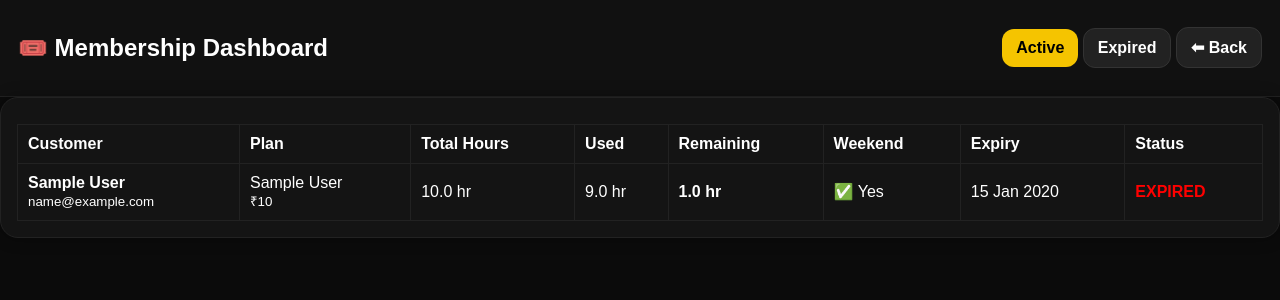
After one commit to Atishkumar98-Dev/Breakroom, a Django app: page /memberships/ in a window 1280 px wide. The commit adds this page. Shown: the top 300 px of the page. Run offline with Django 5.2, Linux system fonts and the light colour scheme; a user stored in the database is signed in; tables that the repository leaves empty hold one stand-in row (values such as "Sample post").

Commit message:
Commit-for-Dashboard-Membership

```diff
--- a/breakroomapp/urls.py
+++ b/breakroomapp/urls.py
@@ -69,5 +69,19 @@ urlpatterns = [
     path("bill/print/<int:bill_id>/", views.print_bill_by_id, name="print_bill_by_id"),
     path("dashboard/profit/", views.profit_dashboard, name="profit_dashboard"),
 
+    path(
+        "membership/buy/",
+        views.buy_membership,
+        name="buy_membership"
+    ),
+
+    path(
+        "membership/view/",
+        views.view_membership,
+        name="view_membership"
+    ),
+
+    # urls.py
+path("memberships/", views.membership_dashboard, name="membership_dashboard"),
 
 ]
--- a/breakroomapp/views.py
+++ b/breakroomapp/views.py
@@ -15,7 +15,8 @@ import io, os
 from datetime import datetime, timedelta
 import json
 from .models import Bill, BillItem, Customer , Product, Category, Inventory
-from .utils import generate_bill_no, recalc_bill
+from .models import *
+from .utils import generate_bill_no, recalc_bill , get_active_membership
 
 # ✅ Import ALL rates & menu from rates.py
 from .rates import FOOD_MENU, COMBOS,DRINKS, pool_rate_for_time, ps5_price
@@ -334,70 +335,110 @@ def allocate_pool_table(preferred_table, start_t, end_t):
 def add_pool(request):
     bill = get_current_bill(request)
 
+    # 🔒 Customer required
+    if not bill.customer:
+        messages.error(request, "❌ Save customer first.")
+        return redirect("pos:bill_summary")
+
+    # 🔍 Active membership (if any)
+    membership = get_active_membership(bill.customer)
+
     if request.method == "POST":
         table_no = request.POST.get("pool_table")
-        duration = request.POST.get("pool_duration")  # 30/60/120/180
+        duration = request.POST.get("pool_duration")   # minutes: "30", "60", etc
         ft = request.POST.get("from_time")
 
-        if table_no and duration and ft:
-            minutes = int(duration)
-            auto_to = add_minutes_to_time(ft, minutes)
+        if not (table_no and duration and ft):
+            messages.error(request, "❌ Select table, duration and time.")
+            return redirect("pos:add_pool")
 
-            start_t = datetime.strptime(ft, "%H:%M").time()
-            end_t = datetime.strptime(auto_to, "%H:%M").time()
-            selected_table, msg = allocate_pool_table(table_no, start_t, end_t)
+        minutes = int(duration)
+        deduct_hours = Decimal(minutes) / Decimal("60")  # ⭐ supports 0.5, 1.5 etc
 
-            if not selected_table:
-                messages.error(request, msg)
-                return redirect("pos:add_pool")   # ✅ message shown on Add Pool page
+        auto_to = add_minutes_to_time(ft, minutes)
+        start_t = datetime.strptime(ft, "%H:%M").time()
+        end_t = datetime.strptime(auto_to, "%H:%M").time()
 
-            if msg:
-                messages.warning(request, msg)
+        selected_table, msg = allocate_pool_table(table_no, start_t, end_t)
+        if not selected_table:
+            messages.error(request, msg)
+            return redirect("pos:add_pool")
 
-            # ✅ Now use selected table
-            resource = f"POOL-{selected_table}"
+        if msg:
+            messages.warning(request, msg)
 
+        resource = f"POOL-{selected_table}"
+
+        # ⛔ Overlap check
+        if has_overlap(bill, resource, start_t, end_t):
+            messages.error(request, "❌ Pool table busy in this slot.")
+            return redirect("pos:add_pool")
+
+        name = f"Pool Table {selected_table} ({ft}-{auto_to})"
+        today = localtime(now()).date()
+
+        start_dt = make_aware(datetime.combine(today, start_t))
+        end_dt = make_aware(datetime.combine(today, end_t))
+
+        # ============================
+        # 🎟️ MEMBERSHIP DECISION (NO DEDUCTION)
+        # ============================
+        use_membership = False
+        rate = Decimal("0")
+        note = ""
+
+        if membership:
+            if not membership.weekend_access and is_weekend_today():
+                messages.info(request, "ℹ Membership not valid on weekends.")
+            elif membership.hours_remaining >= deduct_hours:
+                use_membership = True
+                rate = Decimal("0")
+                note = f"MEMBERSHIP::{deduct_hours}"
+
+                messages.success(
+                    request,
+                    f"🎟️ Membership will be used ({deduct_hours} hr)"
+                )
+
+        # ============================
+        # 💰 NORMAL BILLING (NO MEMBERSHIP)
+        # ============================
+        if not use_membership:
             weekend = is_weekend_today()
             rates = pool_rate_for_time(start_t, weekend)
-            print(duration,rates,'duration')
-            rate = rates.get(duration, 0)
-            print(rate,'rate')
+            rate = Decimal(str(rates.get(duration, 0)))
+
             if rate == 0:
-                messages.error(request, "❌ Duration not available for selected time slot.")
+                messages.error(request, "❌ Invalid pool rate.")
                 return redirect("pos:add_pool")
 
-            qty = minutes / 60
-            resource = f"POOL-{selected_table}"
+        # ============================
+        # 🧾 CREATE BILL ITEM
+        # ============================
+        BillItem.objects.create(
+            bill=bill,
+            category="GAME",
+            item_name=name,
+            quantity=deduct_hours,   # stored in HOURS
+            rate=rate,
+            resource=resource,
+            start_time=start_t,
+            end_time=end_t,
+            start_dt=start_dt,
+            end_dt=end_dt,
+            note=note,               # 👈 deduction marker
+            is_discountable=False,
+        )
 
-
-            if has_overlap(bill, resource, start_t, end_t):
-                messages.error(request, f"❌ Pool Table {table_no} BUSY during {ft}-{auto_to}")
-                return redirect("pos:add_pool")
-
-            name = f"Pool Table {selected_table} ({ft}-{auto_to})"
-            today = localtime(now()).date()
-
-            start_dt = make_aware(datetime.combine(today, datetime.strptime(ft, "%H:%M").time()))
-            end_dt   = make_aware(datetime.combine(today, datetime.strptime(auto_to, "%H:%M").time()))
-
-
-            BillItem.objects.create(
-                bill=bill,
-                category="GAME",
-                item_name=name,
-                quantity=qty,
-                rate=rate,
-                resource=resource,
-                start_time=start_t,
-                end_time=end_t,
-                start_dt=start_dt,
-                end_dt=end_dt,
-            )
-            messages.success(request, f"✅ Added {name}")
-
+        recalc_bill(bill)
+        messages.success(request, f"✅ Added {name}")
         return redirect("pos:bill_summary")
 
-    return render(request, "pos/add_pool.html", {"bill": bill})
+    return render(request, "pos/add_pool.html", {
+        "bill": bill,
+        "membership": membership,
+    })
+
 
 
 # ------------------ ADD PS5 ------------------
@@ -555,7 +596,33 @@ def mark_paid(request):
             bill.paid_upi = paid_upi
             bill.paid_cash = paid_cash
             bill.payment_status = "PARTIAL"
+        if bill.customer:
+            membership = get_active_membership(bill.customer)
 
+            if membership:
+                total_deduct_hours = Decimal("0")
+
+                for item in bill.billitem_set.filter(
+                    category="GAME",
+                    note__startswith="MEMBERSHIP::"
+                ):
+                    hrs = Decimal(item.note.split("::")[1])
+                    total_deduct_hours += hrs
+
+                if total_deduct_hours > 0:
+                    if membership.hours_remaining < total_deduct_hours:
+                        messages.error(
+                            request,
+                            "❌ Membership hours insufficient at payment time."
+                        )
+                        return redirect("pos:bill_summary")
+
+                    membership.hours_remaining -= total_deduct_hours
+                    membership.save()
+
+    # =========================
+    # ✅ FINALIZE BILL
+    # =========================
         bill.is_paid = True
         bill.save()
 
@@ -1149,3 +1216,95 @@ def profit_dashboard(request):
          "food_items": food_items,
         "food_quantities": food_quantities,
     })
+
+
+@login_required
+def buy_membership(request):
+    bill = get_current_bill(request)
+
+    if not bill.customer:
+        messages.error(request, "❌ Save customer first.")
+        return redirect("pos:bill_summary")
+
+    plans = MembershipPlan.objects.all()
+
+    if request.method == "POST":
+        plan_id = request.POST.get("plan")
+        weekend = request.POST.get("weekend_access") == "on"
+
+        plan = MembershipPlan.objects.get(id=plan_id)
+
+        expires_at = localtime(now()) + timedelta(days=plan.validity_days)
+
+        CustomerMembership.objects.create(
+            customer=bill.customer,
+            plan=plan,
+            hours_remaining=plan.total_hours,
+            expires_at=expires_at,
+            weekend_access=weekend,
+        )
+
+        messages.success(request, "🎉 Membership activated successfully!")
+        return redirect("pos:bill_summary")
+
+    return render(request, "pos/buy_membership.html", {
+        "plans": plans,
+        "customer": bill.customer,
+    })
+
+
+@login_required
+def view_membership(request):
+    bill = get_current_bill(request)
+
+    if not bill.customer:
+        messages.error(request, "❌ Save customer first.")
+        return redirect("pos:bill_summary")
+
+    memberships = CustomerMembership.objects.filter(
+        customer=bill.customer,
+        is_active=True
+    )
+
+    return render(request, "pos/view_membership.html", {
+        "customer": bill.customer,
+        "memberships": memberships,
+    })
+
+
+@login_required
+def membership_dashboard(request):
+    now_time = localtime(now())
+    status = request.GET.get("status")
+
+    memberships = (
+        CustomerMembership.objects
+        .select_related("customer", "plan")
+        .order_by("-purchased_at")
+    )
+
+    # ✅ STATUS FILTERS (FIXED)
+    if status == "active":
+        memberships = memberships.filter(
+            is_active=True,
+            expires_at__gte=now_time
+        )
+    elif status == "expired":
+        memberships = memberships.filter(
+            Q(is_active=False) | Q(expires_at__lt=now_time)
+        )
+
+    membership_data = []
+    for m in memberships:
+        used_hours = m.plan.total_hours - m.hours_remaining
+
+        membership_data.append({
+            "obj": m,
+            "used_hours": used_hours if used_hours > 0 else 0,
+        })
+
+    return render(request, "pos/membership_dashboard.html", {
+        "membership_data": membership_data,
+        "now": now_time,
+        "status": status,
+    })
--- /dev/null
+++ b/templates/pos/membership_dashboard.html
@@ -0,0 +1,80 @@
+{% load static %}
+<!DOCTYPE html>
+<html>
+<head>
+  <title>Membership Dashboard</title>
+  <link rel="stylesheet" href="{% static 'pos/style.css' %}">
+</head>
+<body>
+
+<div class="topbar">
+  <h2>🎟️ Membership Dashboard</h2>
+  <div>
+    <a href="?status=active" class="btn">Active</a>
+    <a href="?status=expired" class="btn dark">Expired</a>
+    <a href="{% url 'pos:dashboard' %}" class="btn dark">⬅ Back</a>
+  </div>
+</div>
+
+<div class="card wide">
+  <table class="table">
+    <thead>
+      <tr>
+        <th>Customer</th>
+        <th>Plan</th>
+        <th>Total Hours</th>
+        <th>Used</th>
+        <th>Remaining</th>
+        <th>Weekend</th>
+        <th>Expiry</th>
+        <th>Status</th>
+      </tr>
+    </thead>
+
+    <tbody>
+     {% for row in membership_data %}
+{% with m=row.obj %}
+<tr>
+  <td>
+    <b>{{ m.customer.name }}</b><br>
+    <small>{{ m.customer.email }}</small>
+  </td>
+
+  <td>
+    {{ m.plan.name }}<br>
+    <small>₹{{ m.plan.price }}</small>
+  </td>
+
+  <td>{{ m.plan.total_hours|floatformat:1 }} hr</td>
+
+  <td>
+    {{ row.used_hours|floatformat:1 }} hr
+  </td>
+
+  <td>
+    <b>{{ m.hours_remaining|floatformat:1 }} hr</b>
+  </td>
+
+  <td>
+    {% if m.weekend_access %}✅ Yes{% else %}❌ No{% endif %}
+  </td>
+
+  <td>{{ m.expires_at|date:"d M Y" }}</td>
+
+  <td>
+    {% if m.is_active and m.expires_at >= now %}
+      <span style="color:green;font-weight:bold;">ACTIVE</span>
+    {% else %}
+      <span style="color:red;font-weight:bold;">EXPIRED</span>
+    {% endif %}
+  </td>
+</tr>
+{% endwith %}
+{% endfor %}
+
+    </tbody>
+  </table>
+</div>
+
+</body>
+</html>
--- a/templates/pos/profit_dashboard.html
+++ b/templates/pos/profit_dashboard.html
@@ -76,6 +76,7 @@ new Chart(document.getElementById("categoryChart"), {
     datasets: [{
       label: "Revenue (₹)",
       data: {{ category_totals|safe }},
+      barThickness: 80,
       backgroundColor: "#4CAF50"
     }]
   }
@@ -89,6 +90,7 @@ new Chart(document.getElementById("itemsChart"), {
     datasets: [{
       label: "Revenue (₹)",
       data: {{ top_items_total|safe }},
+      barThickness: 40,
       backgroundColor: "#ABDADC"
     }]
   },
```
Also changed, not shown: breakroomapp/admin.py (+34 -1 lines), breakroomapp/models.py (+37 -1 lines), breakroomapp/utils.py (+21 -0 lines), templates/pos/bill_summary.html (+9 -0 lines), templates/pos/buy_membership.html (added, +164 -0 lines), templates/pos/choose_zone.html (+8 -8 lines).
